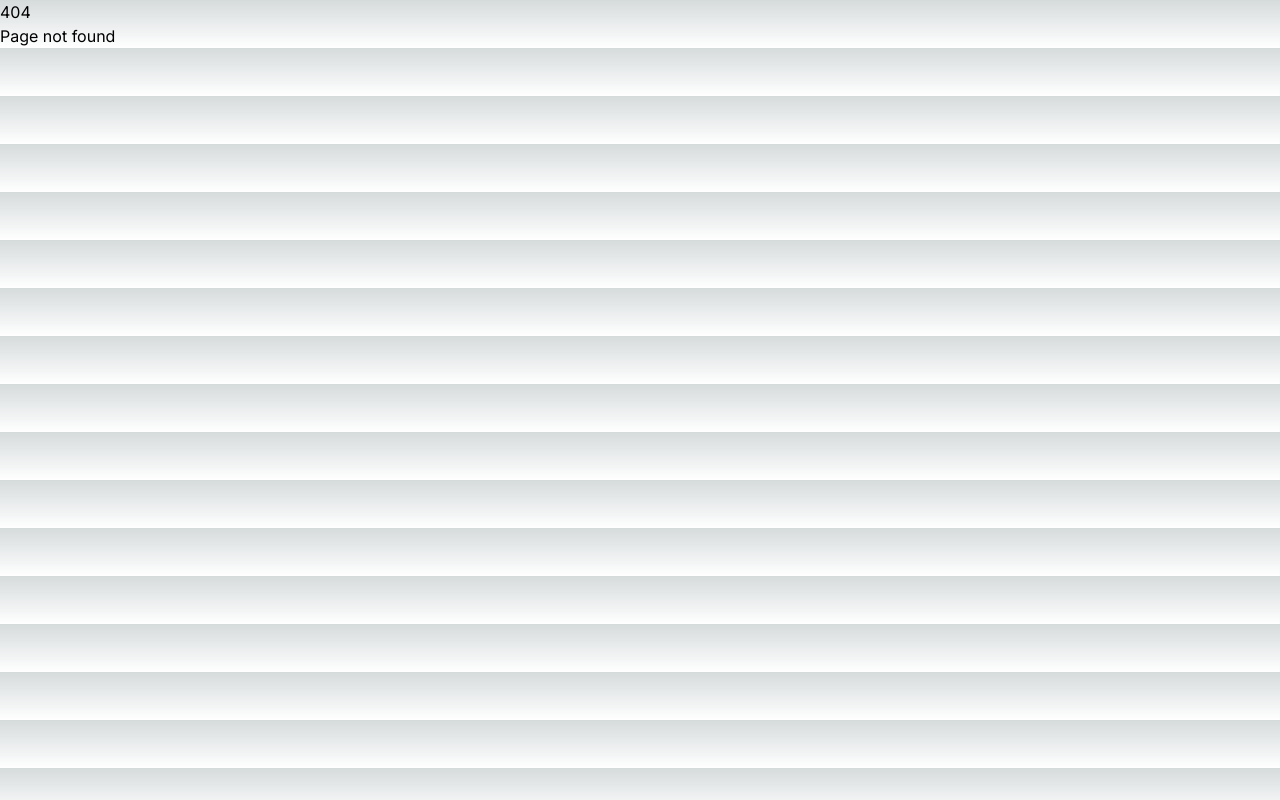
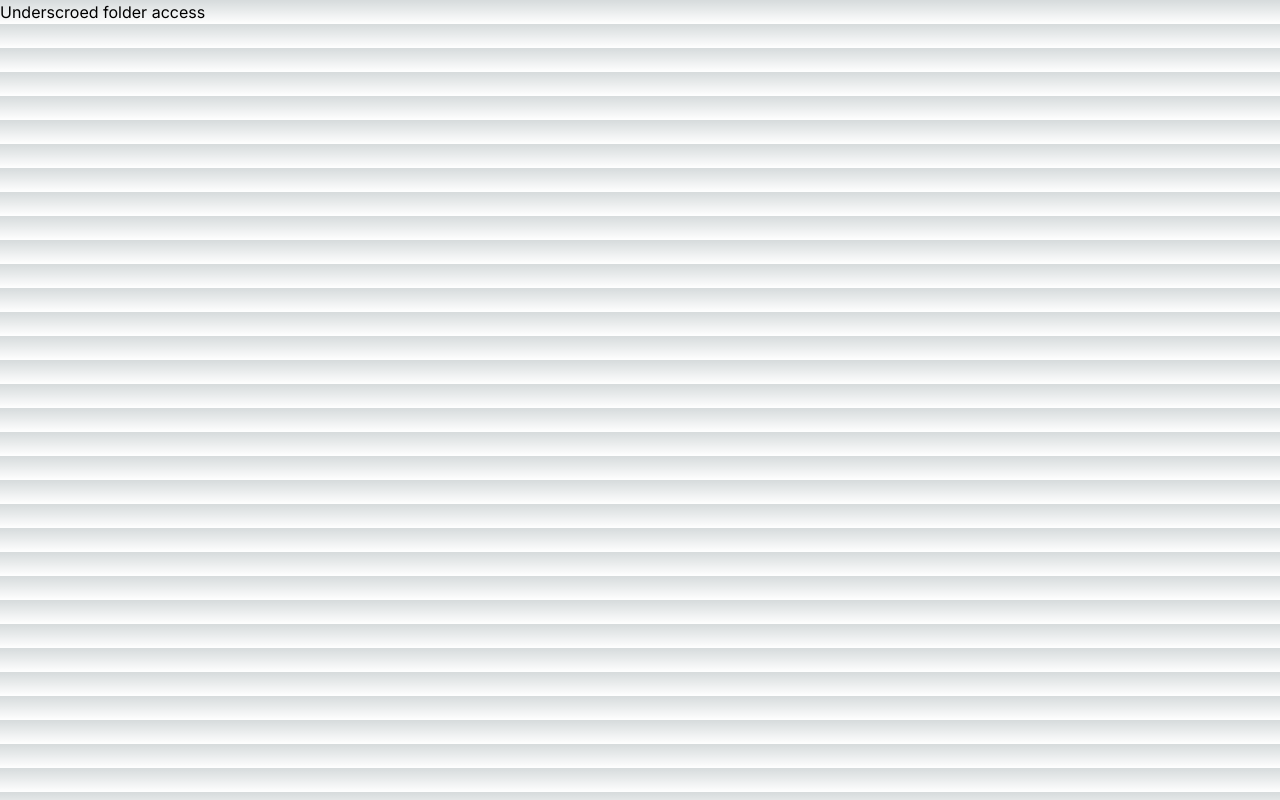
Before and after one commit to anwarhossain1/nextjs-14-prac, a Next.js app: page /%5Funderscored-folder-access in a window 1280 px wide. Before the commit this address had no page. Built offline with nearby package versions, Linux system fonts and the light colour scheme.

Commit message:
underscored folder access mechanism added

```diff
--- /dev/null
+++ b/src/app/%5Funderscored-folder-access/page.tsx
@@ -0,0 +1,5 @@
+const page = () => {
+  return <div>Underscroed folder access</div>;
+};
+
+export default page;
```
